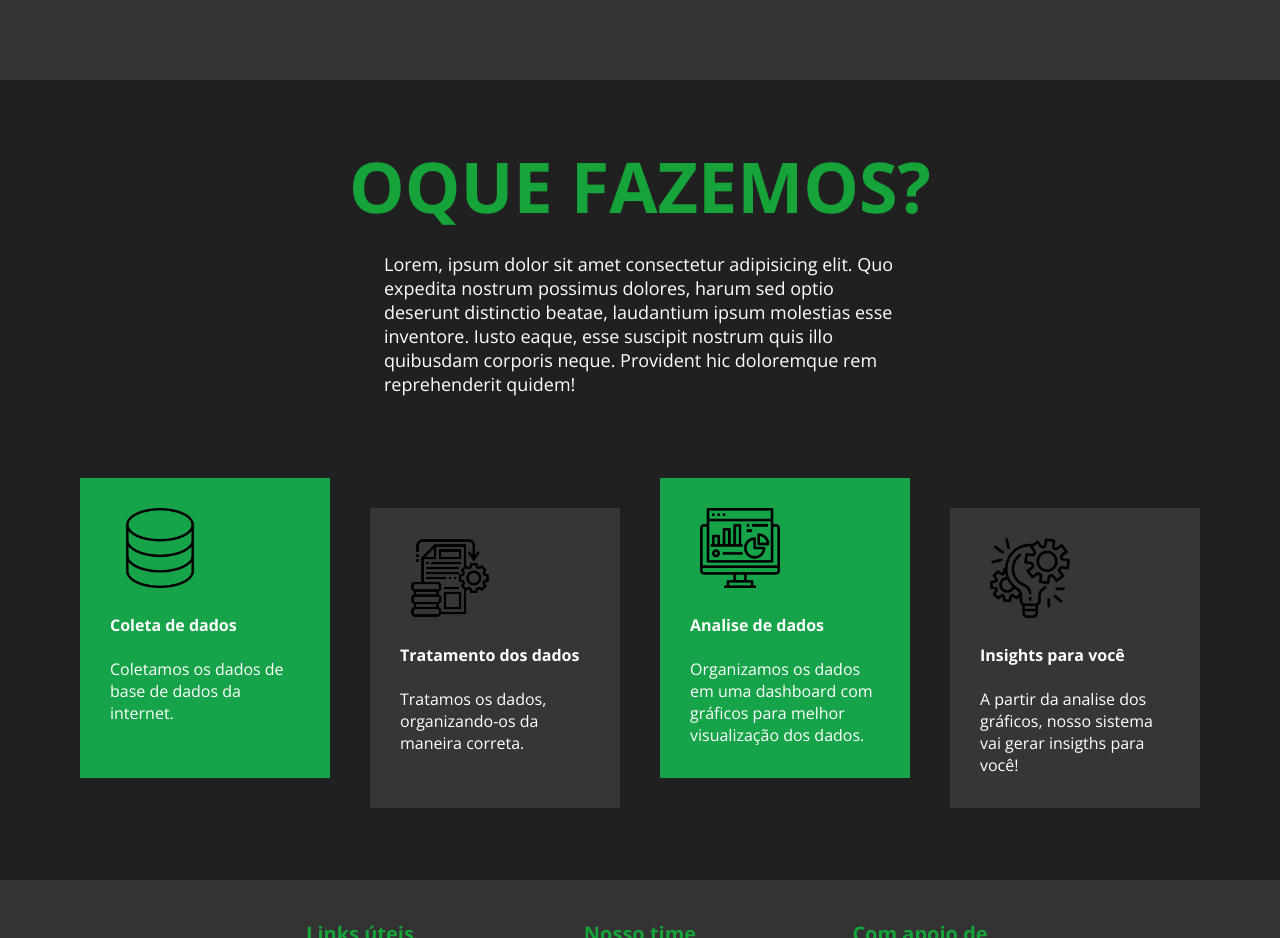
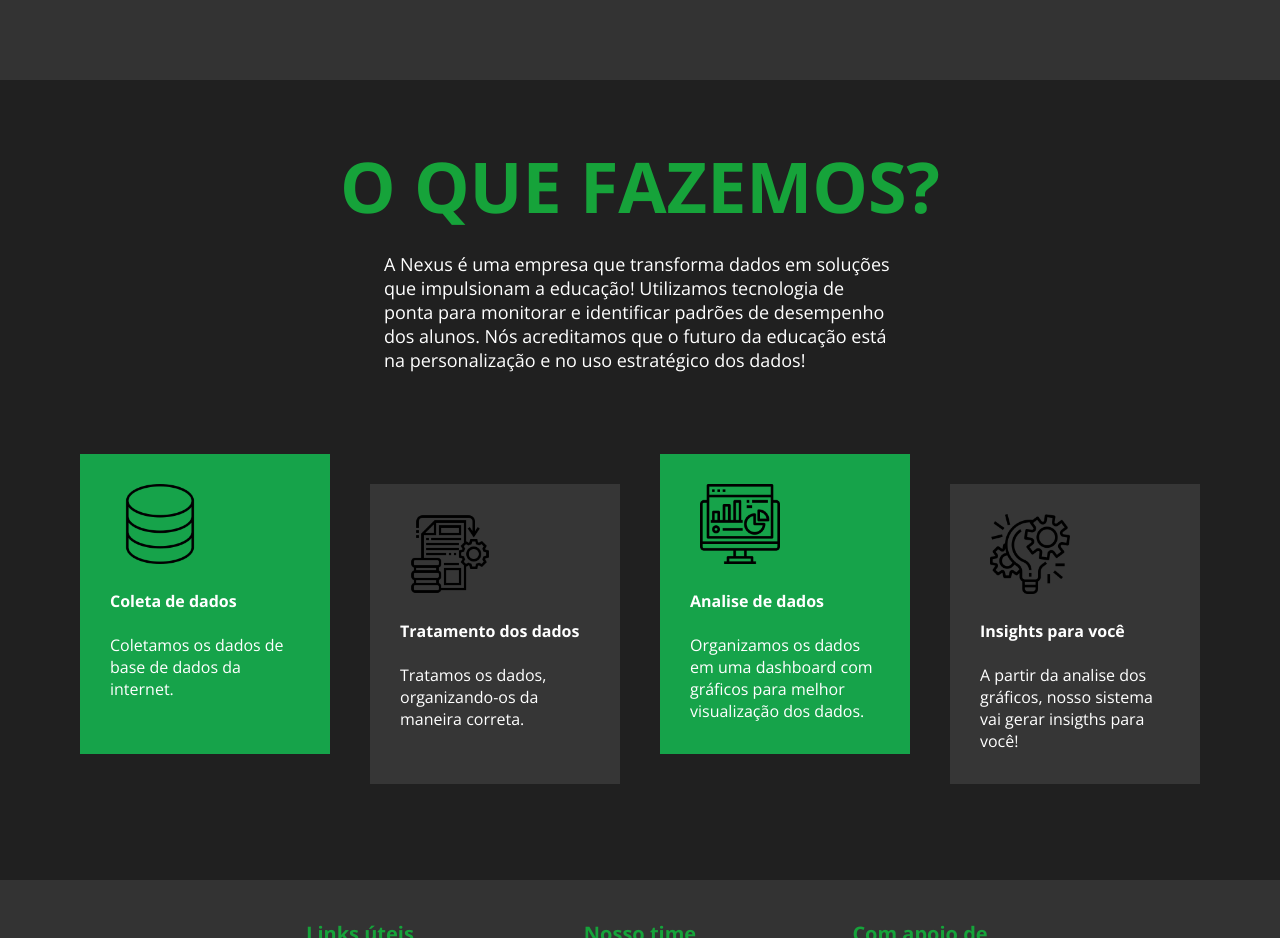
Before and after one commit to Nexus-SPTech/site-institucional, a website: page public/index.html in a window 1280 px wide. Shown: the part 1920-2858 px from the top of the page. Drawn offline with nearby package versions, Linux system fonts and the light colour scheme.

Commit message:
organizando textos

```diff
--- a/public/index.html
+++ b/public/index.html
@@ -94,11 +94,8 @@
     <section id="solution">
         <div class="containerSolution">
             <div class="solution-text">
-                <h1>Oque fazemos?</h1>
-                <p>Lorem, ipsum dolor sit amet consectetur adipisicing elit. Quo expedita nostrum possimus dolores,
-                    harum sed optio deserunt distinctio beatae, laudantium ipsum molestias esse inventore. Iusto eaque,
-                    esse suscipit nostrum quis illo quibusdam corporis neque. Provident hic doloremque rem reprehenderit
-                    quidem!</p>
+                <h1>O que fazemos?</h1>
+                <p>A Nexus é uma empresa que transforma dados em soluções que impulsionam a educação! Utilizamos tecnologia de ponta para monitorar e identificar padrões de desempenho dos alunos.  Nós acreditamos que o futuro da educação está na personalização e no uso estratégico dos dados!</p>
             </div>
             <div class="cards">
                 <div class="card">
```
